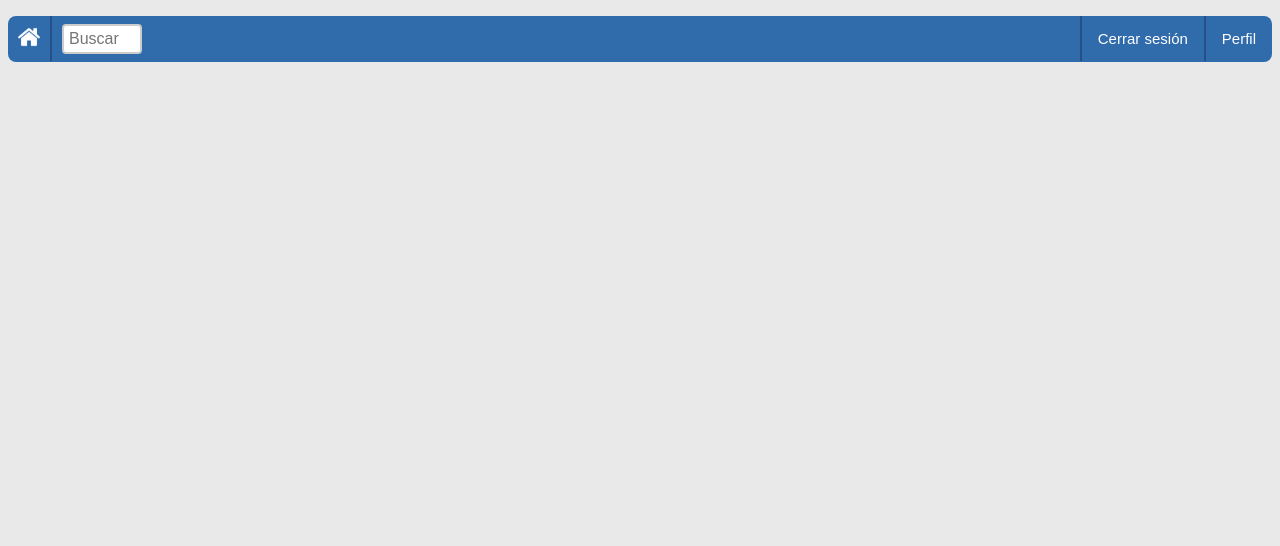
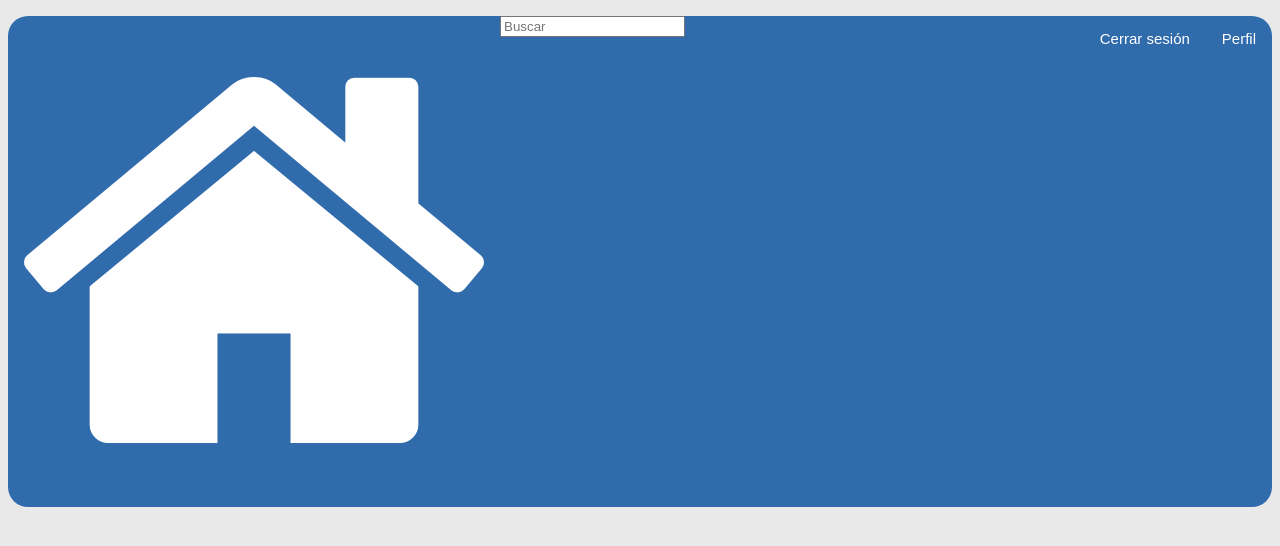
Before and after one commit to tobiasjpalacios/FAT2018, a Django app: page / in a window 1280 px wide. Shown: the top 546 px of the page. Run offline with Django 3.2, Linux system fonts and the light colour scheme.

Commit message:
arreglos

```diff
--- a/base_templates/mainBase.html
+++ b/base_templates/mainBase.html
@@ -1,6 +1,10 @@
 <!doctype html>
 <html lang="en">
     <head>
+        <script
+        src="https://code.jquery.com/jquery-3.3.1.min.js"
+        integrity="sha256-FgpCb/KJQlLNfOu91ta32o/NMZxltwRo8QtmkMRdAu8="
+        crossorigin="anonymous"></script>
         {% load static %}
         <link rel="stylesheet" type="text/css" href="{% static 'css/style.css' %}">
         {% block imports %}
--- a/main/views.py
+++ b/main/views.py
@@ -30,24 +30,22 @@ def days(request):
 def createuser(request):
     results={}
     if request.method == "POST":
-        form= RetiredForm(request.POST)
-        if form.is_valid():
-            instance = form.instance
-            password=request.POST['password']
-            repassword=request.POST['repassword']
-            if password == repassword:
-                if not User.objects.filter(username=instance.personalID).exists():
-                    user = User.objects.create_user(instance.personalID, instance.email, password)
-                    instance.user = user
-                    instance.save()
-                    #user.first_name = instance.first_name
-                    #user.last_name = instance.last_name
-                    #user.save()
-                    return redirect(main)
-    if not request.user.is_authenticated:
-        results['form'] = RetiredForm()
-        return render(request, 'create_user.html', results)
-    return redirect(main)
+        username = request.POST["personalid"]
+        first_name = request.POST["firstname"]
+        last_name = request.POST["lastname"]
+        email = request.POST["email"]
+        password = request.POST["password"]
+        repassword = request.POST["repassword"]
+        if password == repassword:
+            user = User.objects.create_user(username, email, password)
+            user.first_name = first_name
+            user.last_name = last_name
+            user.save()
+            login(request, user)
+            retired = Retired.objects.create(user=user)
+            retired.save()
+            return redirect(main)
+    return render(request, 'create_user.html')
 
 def mLogIn(request):
     if request.method == "POST":
@@ -60,5 +58,8 @@ def mLogIn(request):
         return render(request, 'login.html')
     return redirect(main)
 
+def mLogOut(request):
+    logout(request)
+
 def profile(request):
     return render(request, 'profile.html')
--- a/static/css/style.css
+++ b/static/css/style.css
@@ -1,4 +1,3 @@
-
 /* BODY */
 
 body {
@@ -14,7 +13,7 @@ button {
     text-align: center;
     padding: 10px 50px;
     cursor: pointer;
-    margin: 5px;
+    margin: 4px;
 }
 
 button span {
@@ -45,11 +44,11 @@ button:hover span:after {
 /* SHADOW */
 
 .shadow {
-    box-shadow: 0 4px 8px 0 #00000033, 0 6px 18px 0 #00000030;
+    box-shadow: 0 4px 8px #00000033, 0 6px 18px #00000030;
 }
 
 .shadow:hover {
-    box-shadow: 0 8px 16px 0 #00000033, 0 12px 36px 0 #00000030;
+    box-shadow: 0 8px 16px #00000033, 0 12px 36px #00000030;
 }
 
 /* FONT */
@@ -150,41 +149,25 @@ ul {
     list-style-type: none;
     overflow: hidden;
     padding: 0;
-    border-radius: 8px;
-}
-
-ul .no-borders {
-    border: none;
+    border-radius: 20px;
 }
 
 li {
     float: left;
-    border-right: solid 2px #264f88;
 }
 
 .right {
     float: right;
-    border-left: solid 2px #264f88;
-    border-right: 0px;
 }
 
 li a {
-    display: block;
+    color: #FFFFFF;
+    display: inline-block;
     text-align: center;
     padding: 14px 16px;
     text-decoration: none;
 }
 
-a img {
-    width:22px;
-    max-height: 46px;
-    height: auto;
-    width: auto\9; /* ie8 */
-}
-
-.nav-img {
-    padding: 10px;
-}
 
 /* TABLE */
 
@@ -197,37 +180,3 @@ th, td {
     text-align: left;
     padding: 8px;
 }
-
-tr:nth-child(even) {
-    background-color: #a7a7a7;
-}
-
-/* FIELD */
-
-input {
-    width: 100%;
-    padding: 12px 20px;
-    margin: 8px 0;
-    box-sizing: border-box;
-    border-radius: 7px;
-    border: 3px solid #a7a7a7;
-}
-
-/* SEARCH BAR */
-
-input[type=text] {
-    margin-left: 10px;
-    width: 80px;
-    height: 30px;
-    box-sizing: border-box;
-    border: 2px solid #ccc;
-    border-radius: 4px;
-    padding: 0px 5px;
-    font-size: 16px;
-    -webkit-transition: width 0.4s ease-in-out;
-    transition: width 0.4s ease-in-out;
-}
-
-input[type=text]:focus {
-    width: 100%;
-}
```
Also changed, not shown: main/templates/create_user.html (+4 -4 lines).
